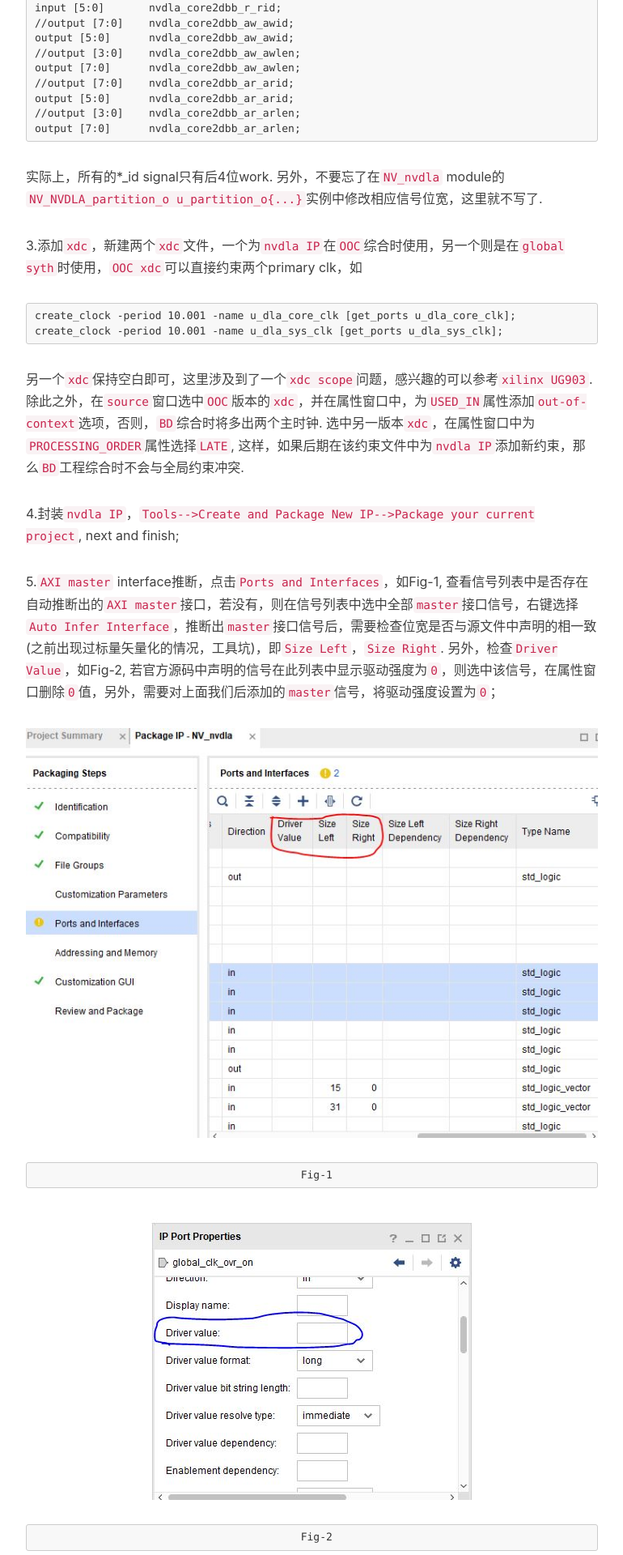
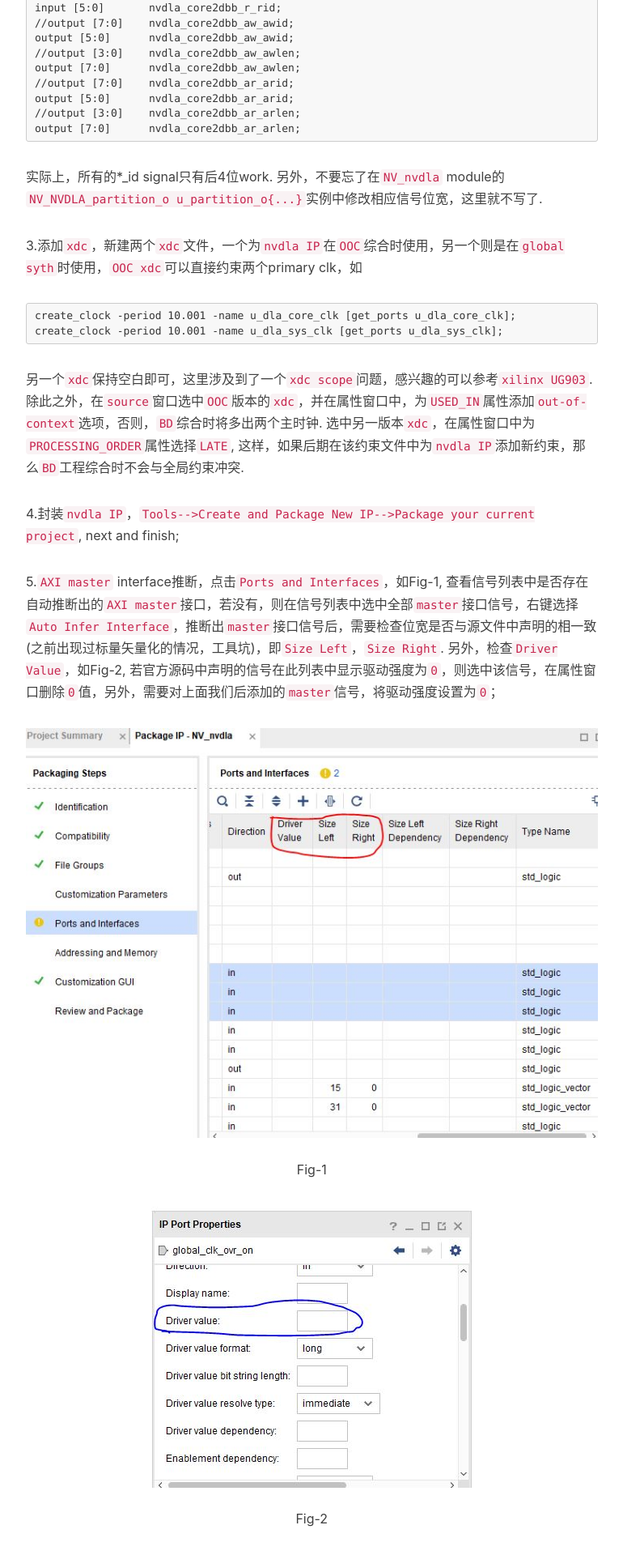
Before and after one commit to VVViy/VVViy.github.io, a Jekyll site: the page built from _posts/2018-09-12-nv_small-FPGA-Mapping-Workflow-I.md, in a window 1280 px wide. Shown: the part 4480-6400 px from the top of the page at 81% size, without its empty margins (233-1003 px from the left). Built offline with Jekyll 4.4.1, drawn with Linux system fonts in a browser that asks for light colours; nearby versions of some CDN libraries; comment, search, counter and statistics services are not loaded.

Commit message:
Update 2018-09-12-nv_small-FPGA-Mapping-Workflow-I.md

```diff
--- a/_posts/2018-09-12-nv_small-FPGA-Mapping-Workflow-I.md
+++ b/_posts/2018-09-12-nv_small-FPGA-Mapping-Workflow-I.md
@@ -182,25 +182,33 @@
 
 5.`AXI master` interface推断，点击`Ports and Interfaces`，如Fig-1, 查看信号列表中是否存在自动推断出的`AXI master`接口，若没有，则在信号列表中选中全部`master`接口信号，右键选择`Auto Infer Interface`，推断出`master`接口信号后，需要检查位宽是否与源文件中声明的相一致(之前出现过标量矢量化的情况，工具坑)，即`Size Left`，`Size Right`. 另外，检查`Driver Value`，如Fig-2, 若官方源码中声明的信号在此列表中显示驱动强度为`0`，则选中该信号，在属性窗口删除`0`值，另外，需要对上面我们后添加的`master`信号，将驱动强度设置为`0`；
 
-![Interface part](https://github.com/VVViy/VVViy.github.io/blob/master/img/blog%231-%231.JPG?raw=true)
+<div align="center">
 
-                                              Fig-1
+<img src="https://github.com/VVViy/VVViy.github.io/blob/master/img/blog%231-%231.JPG?raw=true" />
 
-![Width and Driver](https://github.com/VVViy/VVViy.github.io/blob/master/img/blog%231-%232.JPG?raw=true)
+Fig-1
 
-                                              Fig-2
+<img src="https://github.com/VVViy/VVViy.github.io/blob/master/img/blog%231-%232.JPG?raw=true" />
+
+Fig-2
+
+</div>
 
 6.`APB slave` interface推断,这个接口工具不会自动推断，需要选中全部`APB`信号，右键自动推断，在弹出窗口中依次选择`Advanced`-->`apb_rtl`. 在推断出`AXI`和`APB`信号后，分别右键两个接口信号，选择`Associate Clocks`，分别关联`AXI master`-->`*_core_clk`和`APB slave`-->`*_csb_clk`；
 
 7.`APB memory map`, `AXI/APB master-slave`接口是通过`memory-map`机制做数据映射的，作者画了一个映射结构简图Fig-3. 不同于`AXI master memory block`的自动生成. `APB memory block`需要自行添加，选择`Addressing and Memory`-->`Memory Maps(for slaves)`，右键`IP Addressing and Memory Wizard`, 弹出窗口中选择`APB`接口信号，继续右键`Add Address Block`(因为一块连续地址，一个block便可)，弹出窗口键入`reg`，如Fig-4；
 
-![Memory map](https://github.com/VVViy/VVViy.github.io/blob/master/img/blog%231-%233.JPG?raw=true)
+<div slign="center">
 
-                                              Fig-3
+<img src="https://github.com/VVViy/VVViy.github.io/blob/master/img/blog%231-%233.JPG?raw=true" />
 
-![Address block](https://github.com/VVViy/VVViy.github.io/blob/master/img/blog%231-%234.JPG?raw=true)
+Fig-3
 
-                                              Fig-4
+<img src="https://github.com/VVViy/VVViy.github.io/blob/master/img/blog%231-%234.JPG?raw=true" />
+
+Fig-4
+
+</div>
 
 8.`Review and Package` -->`Package IP`.
 
```
